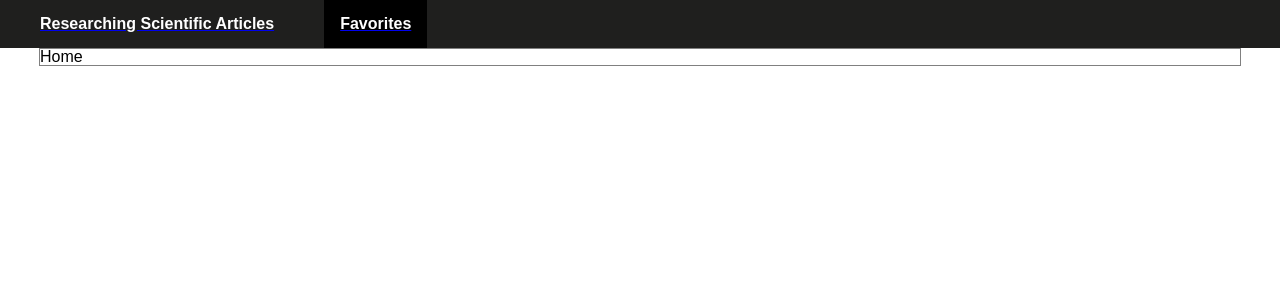
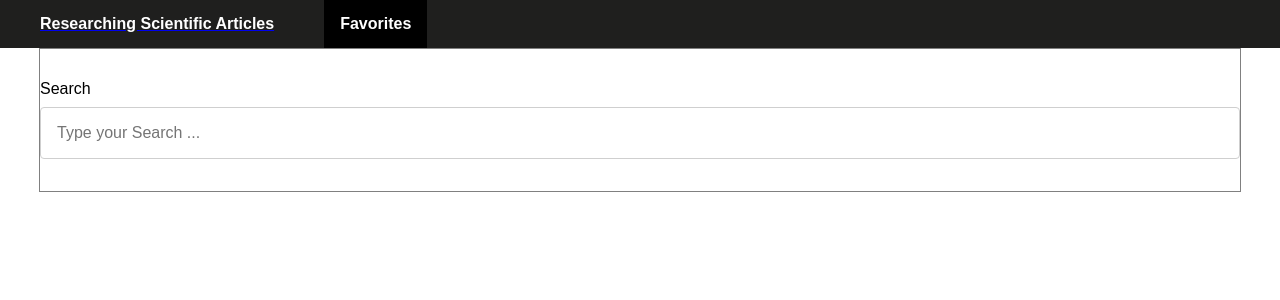
Before and after one commit to luanribeiros/search-scientific-articles, a React app: page / in a window 1280 px wide. Shown: the top 300 px of the page. Built offline with nearby package versions, Linux system fonts and the light colour scheme.

Commit message:
Creating search component
Creating search component and importing to the home page

```diff
--- a/src/app.jsx
+++ b/src/app.jsx
@@ -1,9 +1,14 @@
 import React from 'react';
 
 import Layout from './components/Layout';
+import SearchArticle from './components/SearchArticle';
 
 const App = () => {
-  return <Layout>Home</Layout>;
+  return (
+    <Layout>
+      <SearchArticle />
+    </Layout>
+  );
 };
 
 export default App;
--- a/src/components/Layout/index.jsx
+++ b/src/components/Layout/index.jsx
@@ -13,8 +13,10 @@ const Layout = ({ children }) => {
           <S.Nav>
             <S.Ul>
               <S.Li>
-                <Link to="/favorites">
-                  <S.A>Favorites</S.A>
+                <Link to="/favorites" style={{ textDecoration: 'none' }}>
+                  <S.A as="" href="">
+                    Favorites
+                  </S.A>
                 </Link>
               </S.Li>
             </S.Ul>
--- a/src/components/Layout/styles.js
+++ b/src/components/Layout/styles.js
@@ -20,9 +20,7 @@ export const Nav = styled.nav`
 export const Ul = styled.ul`
   display: flex;
 `;
-export const Li = styled.li`
-  text-decoration: none;
-`;
+export const Li = styled.li``;
 export const A = styled.a`
   background: #000000;
   padding: 1rem;
--- /dev/null
+++ b/src/components/SearchArticle/index.jsx
@@ -0,0 +1,17 @@
+import React from 'react';
+import * as S from './styles';
+
+const SearchArticle = () => {
+  return (
+    <S.SectionSearch>
+      <S.Form>
+        <S.Label>
+          Search <br />
+          <S.Input type="search" id="search" name="search" placeholder="Type your Search ..." />
+        </S.Label>
+      </S.Form>
+    </S.SectionSearch>
+  );
+};
+
+export default SearchArticle;
--- /dev/null
+++ b/src/components/SearchArticle/styles.js
@@ -0,0 +1,20 @@
+import styled from 'styled-components';
+
+export const SectionSearch = styled.section`
+  padding: 2rem 0;
+`;
+export const Form = styled.form``;
+export const Label = styled.label``;
+export const Input = styled.input`
+  width: 100%;
+  padding: 1rem;
+  margin-top: 10px;
+  border-radius: 4px;
+  border: 1px solid #cfcfcf;
+  color: grey;
+  font-size: 1rem;
+  transition: 0.3s linear;
+  &:focus {
+    box-shadow: inset 0 0 0.3rem #cce6fc, 0 0 0.7em #cce6fc;
+  }
+`;
```
